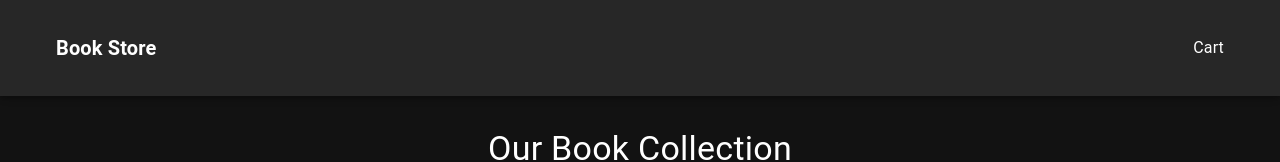
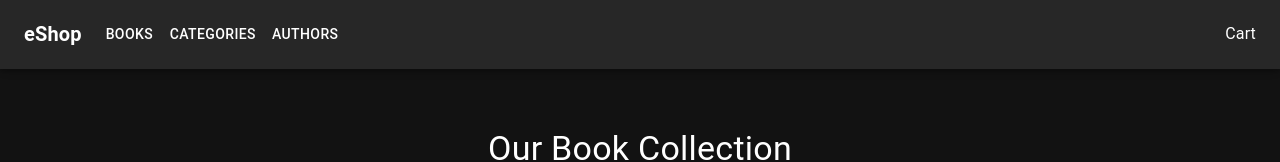
Before and after one commit to AtanasovCode/book-store, a React (Vite) app: page / in a window 1280 px wide. Shown: the top 162 px of the page. Built offline with nearby package versions, Linux system fonts and the light colour scheme; no server answers.

Commit message:
implement navigation to routes in nav bar

```diff
--- a/src/components/NavBar.jsx
+++ b/src/components/NavBar.jsx
@@ -4,33 +4,59 @@ import {
     Container,
     Box,
     Typography,
+    Toolbar,
+    Tooltip,
+    Button,
 } from "@mui/material";
 
 const NavBar = () => {
+
+
+    const pages = [
+        { name: 'Books', path: '/' },
+        { name: 'Categories', path: '/categories' },
+        { name: 'Authors', path: '/authors' },
+    ];
+
     return (
-        <AppBar position="fixed" sx={{ p: 4 }}>
+        <AppBar position="fixed">
             <Container maxWidth="xl">
-             <Box sx={{
-                display: "flex",
-                alignItems: "center",
-                justifyContent: "space-between"
-            }}>
+                <Toolbar disableGutters>
                     <Typography
                         variant="h6"
                         component={Link}
                         to="/"
                         sx={{
+                            mr: 2,
                             fontWeight: 700,
-                        color: "#fff",
-                        textDecoration: "none"
+                            color: 'inherit',
+                            textDecoration: 'none',
                         }}
                     >
-                    Book Store
+                        eShop
                     </Typography>
+
+                    <Box sx={{ flexGrow: 1, display: { xs: 'none', md: 'flex' } }}>
+                        {pages.map((page) => (
+                            <Button
+                                key={page.name}
+                                component={Link}
+                                to={page.path}
+                                sx={{ my: 2, color: 'white', display: 'block' }}
+                            >
+                                {page.name}
+                            </Button>
+                        ))}
+                    </Box>
+
+                    <Box sx={{ flexGrow: 0 }}>
+                        <Tooltip title="Cart">
                             <Typography>
                                 Cart
                             </Typography>
+                        </Tooltip>
                     </Box>
+                </Toolbar>
             </Container>
         </AppBar>
     );
```
Lines whose indentation alone changed are shown as unchanged.
